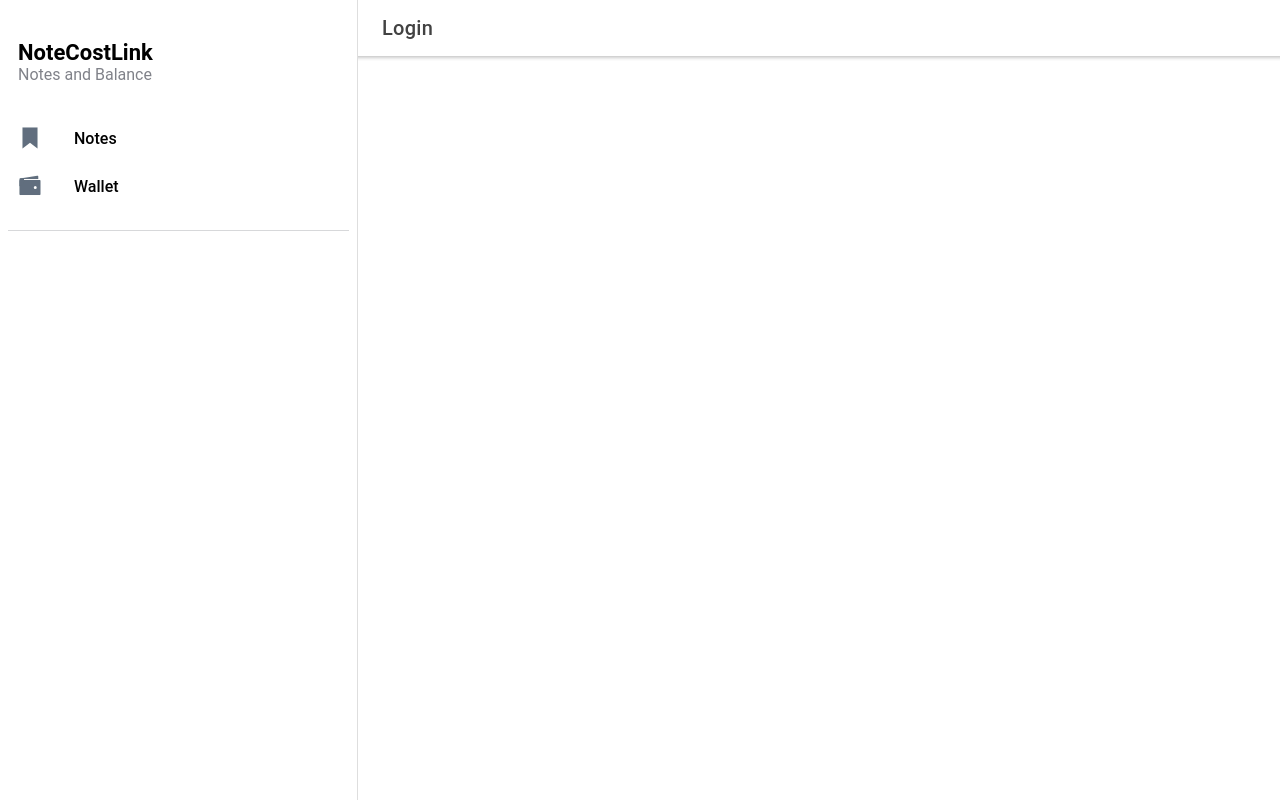
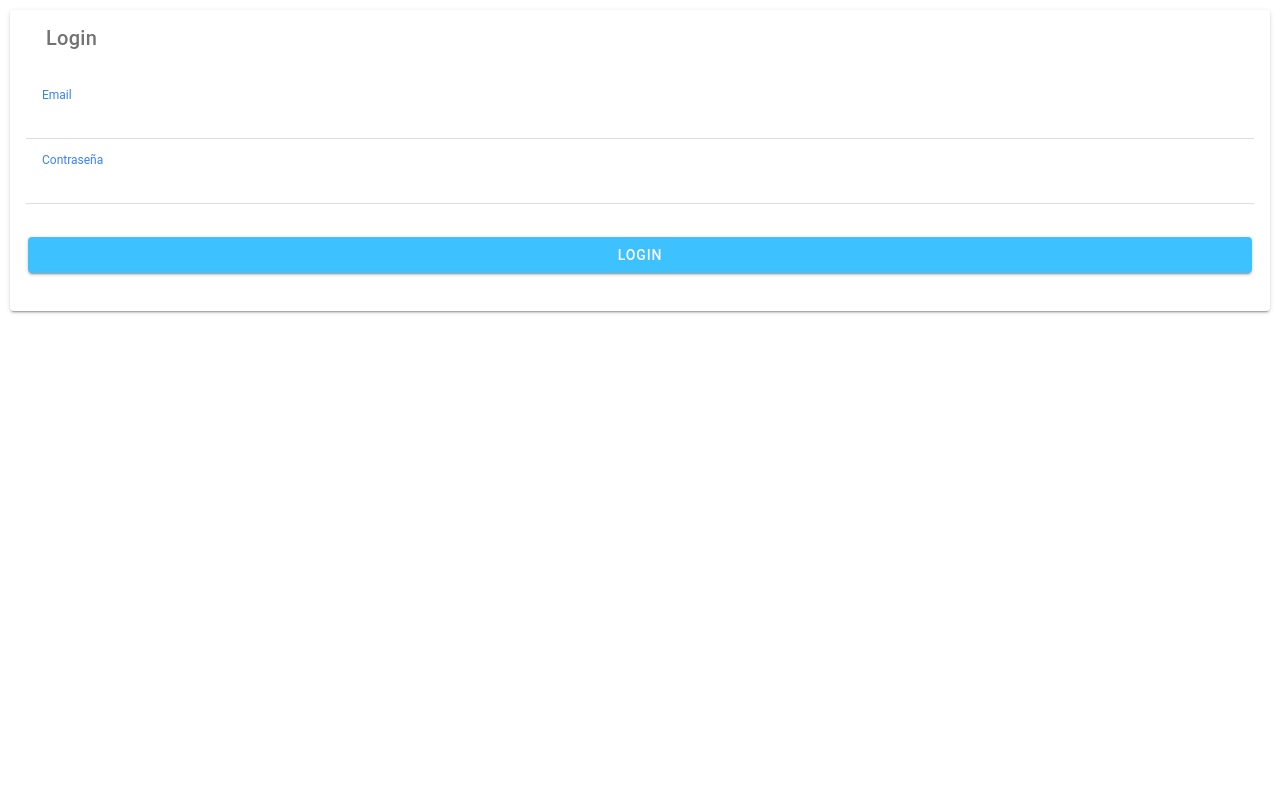
Before and after one commit to BrauCamaH/cost-wallet, a React (Create React App) app: page /page/Login in a window 1280 px wide. Built offline with nearby package versions, Linux system fonts and the light colour scheme; no server answers.

Commit message:
add login

```diff
--- a/src/App.tsx
+++ b/src/App.tsx
@@ -35,10 +35,33 @@ import NotesPage from "./pages/Notes";
 import { NotesProvider } from "./providers/NoteProvider";
 import { WalletProvider } from "./providers/WalletProvider";
 import Wallet from "./pages/Wallet";
+import LoginPage from "./pages/Login";
+import { UserProvider, useUserState } from "./providers/UserProvider";
 
 setupIonicReact();
 
-const App: React.FC = () => {
+const DefaultApp = () => {
+  return (
+    <IonApp>
+      <UserProvider>
+        <IonReactRouter>
+          <IonRouterOutlet id="main">
+            <Route path="/" exact={true}>
+              <Redirect to="/page/Login" />
+            </Route>
+            <Route path="/page/Login/" exact={true}>
+              <NotesProvider>
+                <LoginPage />
+              </NotesProvider>
+            </Route>
+          </IonRouterOutlet>
+        </IonReactRouter>
+      </UserProvider>
+    </IonApp>
+  );
+};
+
+const AuthApp: React.FC = () => {
   return (
     <IonApp>
       <IonReactRouter>
@@ -67,4 +90,21 @@ const App: React.FC = () => {
   );
 };
 
+const AuthOrDefault = () => {
+  const state = useUserState();
+  if (state.user) {
+    return <AuthApp />;
+  } else {
+    return <DefaultApp />;
+  }
+};
+
+const App = () => {
+  return (
+    <UserProvider>
+      <AuthOrDefault />
+    </UserProvider>
+  );
+};
+
 export default App;
--- a/src/firebase.ts
+++ b/src/firebase.ts
@@ -1,6 +1,8 @@
 import { initializeApp } from "firebase/app";
 
 import { getFirestore } from "firebase/firestore";
+
+import { getAuth } from "firebase/auth";
 
 interface FirebaseConfig {
   apiKey: string;
@@ -20,4 +22,5 @@ const config: FirebaseConfig = {
 };
 
 const app = initializeApp(config);
+export const auth = getAuth(app);
 export const db = getFirestore(app);
--- /dev/null
+++ b/src/models/User.ts
@@ -0,0 +1,7 @@
+export interface User {
+  id: number;
+  name?: string;
+  lastName?: string;
+  email: string;
+  password: string;
+}
--- /dev/null
+++ b/src/pages/Login.tsx
@@ -0,0 +1,100 @@
+import {
+  IonButton,
+  IonCard,
+  IonCardContent,
+  IonCardHeader,
+  IonCol,
+  IonInput,
+  IonItem,
+  IonLabel,
+  IonList,
+  IonTitle,
+  IonToast,
+} from "@ionic/react";
+import { signInWithEmailAndPassword } from "firebase/auth";
+import { auth } from "../firebase";
+
+import { useForm } from "react-hook-form";
+import { User } from "../models/User";
+import { useState } from "react";
+
+const LoginPage = () => {
+  const { register, setValue, handleSubmit } = useForm<User>();
+
+  const [isError, setIsError] = useState(false);
+
+  const handleLogin = handleSubmit(async ({ email, password }) => {
+    try {
+      await signInWithEmailAndPassword(auth, email, password);
+
+    } catch (error) {
+      console.error(error);
+      setIsError(true);
+    }
+  });
+
+  return (
+    <div>
+      <IonToast
+        position="top"
+        color="danger"
+        duration={3000}
+        isOpen={isError}
+        message="Datos incorrectos"
+        buttons={[
+          {
+            text: "Aceptar",
+            role: "cancel",
+          },
+        ]}
+      />
+      <IonCard className="login-form">
+        <IonCardHeader>
+          <IonTitle>Login</IonTitle>
+        </IonCardHeader>
+        <IonCardContent>
+          <form noValidate onSubmit={handleLogin}>
+            <IonList>
+              <IonItem>
+                <IonLabel position="stacked" color="primary">
+                  Email
+                </IonLabel>
+                <IonInput
+                  {...register("email")}
+                  name="email"
+                  type="email"
+                  spellCheck={false}
+                  autoCapitalize="off"
+                  required
+                  onIonChange={(e) => setValue("email", e.detail.value!)}
+                />
+              </IonItem>
+              <IonItem>
+                <IonLabel position="stacked" color="primary">
+                  Contraseña
+                </IonLabel>
+                <IonInput
+                  {...register("password")}
+                  name="password"
+                  type="password"
+                  onIonChange={(e) => setValue("password", e.detail.value!)}
+                />
+              </IonItem>
+            </IonList>
+            <IonCol>
+              <IonButton
+                id="log in"
+                type="submit"
+                expand="block"
+                color="secondary"
+              >
+                Login
+              </IonButton>
+            </IonCol>
+          </form>
+        </IonCardContent>
+      </IonCard>
+    </div>
+  );
+};
+export default LoginPage;
--- a/src/pages/Page.tsx
+++ b/src/pages/Page.tsx
@@ -1,4 +1,5 @@
 import {
+  IonButton,
   IonButtons,
   IonContent,
   IonHeader,
@@ -10,6 +11,9 @@ import {
 import React from "react";
 import { useLocation } from "react-router";
 import "./Page.css";
+import { signOut } from "firebase/auth";
+import { auth } from "../firebase";
+import { useUserDispatch } from "../providers/UserProvider";
 
 type Props = {
   children: React.ReactNode;
@@ -20,6 +24,8 @@ const Page: React.FC<Props> = ({ children }) => {
   const parts = location.pathname.split("/");
   const name = parts[2];
 
+  const dispatch = useUserDispatch();
+
   return (
     <IonPage>
       <IonHeader>
@@ -28,6 +34,17 @@ const Page: React.FC<Props> = ({ children }) => {
             <IonMenuButton />
           </IonButtons>
           <IonTitle>{name}</IonTitle>
+          <IonButton
+            onClick={async () => {
+              await signOut(auth);
+              dispatch({ type: "sign-out" });
+            }}
+            color="danger"
+            slot="end"
+            fill="clear"
+          >
+            logout
+          </IonButton>
         </IonToolbar>
       </IonHeader>
 
--- /dev/null
+++ b/src/providers/UserProvider.tsx
@@ -0,0 +1,76 @@
+import React, { createContext, useContext, useEffect, useReducer } from "react";
+
+import { onAuthStateChanged, User } from "firebase/auth";
+
+import { auth } from "../firebase";
+
+type Action = { type: "set-user"; payload: State } | { type: "sign-out" };
+type Dispatch = (action: Action) => void;
+type State = { user?: User };
+type UserProviderProps = { children: React.ReactNode };
+
+const UserStateContext = createContext<State | undefined>(undefined);
+const UserDispatchContext = createContext<Dispatch | undefined>(undefined);
+
+const initialState: State = { user: undefined };
+
+const userReducer = (state: State, action: Action): State => {
+  switch (action.type) {
+    case "set-user":
+      return { ...state, ...action.payload };
+
+    case "sign-out":
+      return { user: undefined };
+    default: {
+      return { ...state };
+    }
+  }
+};
+
+const UserProvider: React.FC<UserProviderProps> = ({ children }) => {
+  const [state, dispatch] = useReducer(userReducer, initialState);
+
+  useEffect(() => {
+    const listener = onAuthStateChanged(
+      auth,
+      async (user) => {
+        if (user) dispatch({ type: "set-user", payload: { user } });
+      },
+      (error) => {
+        console.log(error);
+      }
+    );
+
+    return () => {
+      listener();
+    };
+  }, []);
+
+  return (
+    <UserStateContext.Provider value={state}>
+      <UserDispatchContext.Provider value={dispatch}>
+        {children}
+      </UserDispatchContext.Provider>
+    </UserStateContext.Provider>
+  );
+};
+
+const useUserState = (): State => {
+  const context = useContext(UserStateContext);
+  if (context === undefined) {
+    throw new Error("useUserState must be used within a UserProvider");
+  }
+
+  return context;
+};
+
+const useUserDispatch = (): Dispatch => {
+  const context = useContext(UserDispatchContext);
+  if (context === undefined) {
+    throw new Error("useUserState must be used within a UserProvider");
+  }
+
+  return context;
+};
+
+export { UserProvider, useUserState, useUserDispatch };
```
